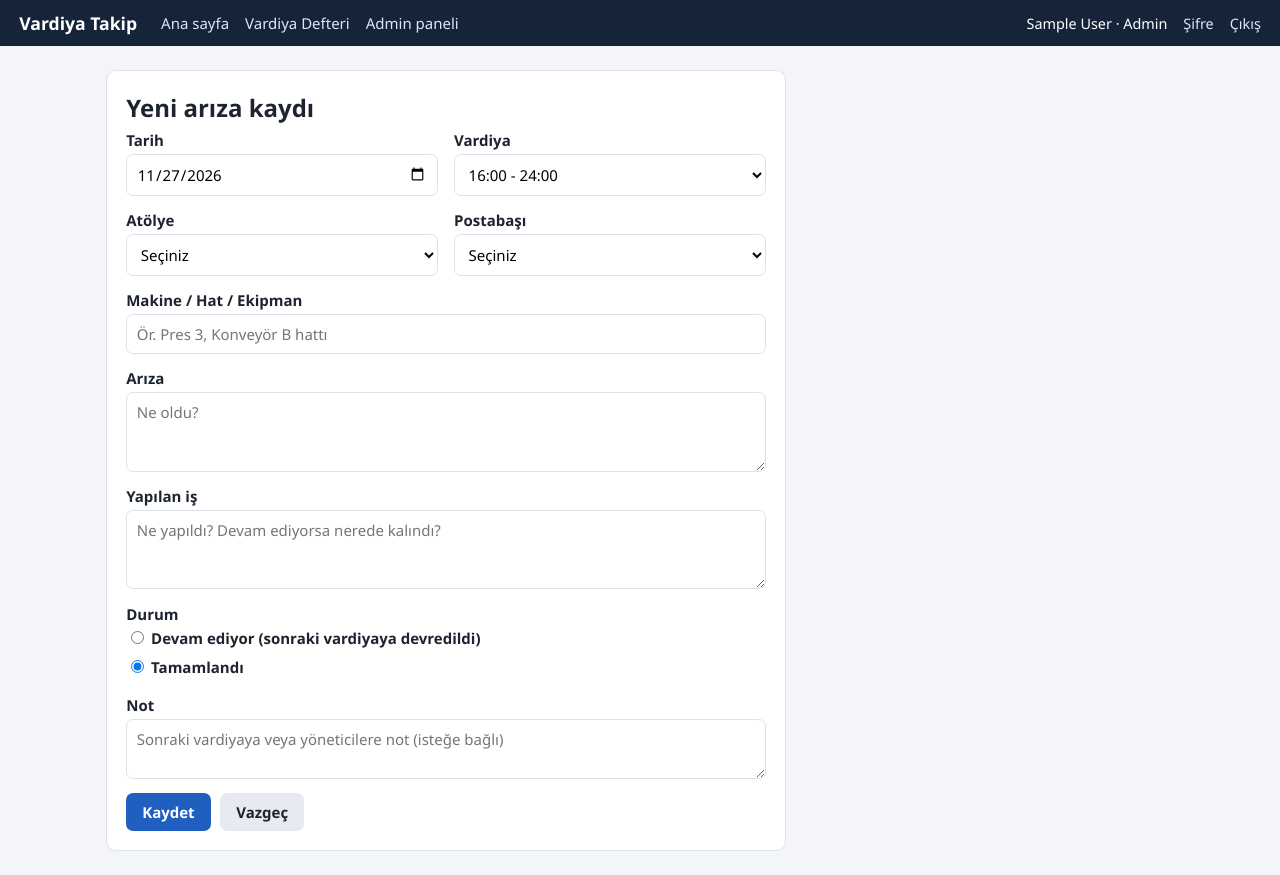
After one commit to emirhangitmez/cyb, a Django app: page /vardiya/yeni/ in a window 1280 px wide. The commit adds this page. Run offline with Django 5.2, Linux system fonts and the light colour scheme; the visitor is signed in with stand-in values (Sample User, id 1); data comes from the database, SQL or seed files in the repository.

Commit message:
Vardiya defteri: arıza kayıtları, devreden işler, postabaşı ve not
Co-Authored-By: Claude Opus 5.5 <noreply@anthropic.com>
Claude-Session: https://claude.ai/code/session_01JBKP5HxQdxcBjUHupwWZTd

```diff
--- a/config/settings.py
+++ b/config/settings.py
@@ -39,6 +39,7 @@ INSTALLED_APPS = [
     "django.contrib.messages",
     "django.contrib.staticfiles",
     "hesaplar",
+    "vardiya",
 ]
 
 MIDDLEWARE = [
--- a/config/urls.py
+++ b/config/urls.py
@@ -6,5 +6,6 @@ admin.site.site_title = "Vardiya Takip"
 
 urlpatterns = [
     path("yonetim/", admin.site.urls),
+    path("vardiya/", include("vardiya.urls")),
     path("", include("hesaplar.urls")),
 ]
--- a/static/css/uygulama.css
+++ b/static/css/uygulama.css
@@ -53,3 +53,28 @@ tr.pasif td{color:#a0a8b5}
 table.sade td{padding:.4rem 0}
 td.sayi{text-align:right;font-weight:600}
 .buyuk-sayi{font-size:2.4rem;font-weight:700;margin:.2rem 0 .6rem}
+.dugme.buyuk{padding:.75rem 1.3rem;font-size:1.05rem}
+.dugme.yesil{background:var(--basari)}
+.dugme.yesil:hover{background:#166238}
+.blok{margin-bottom:2rem}
+.rozet{display:inline-block;min-width:1.6rem;text-align:center;background:#e7ebf1;border-radius:20px;padding:.05rem .5rem;font-size:.9rem}
+.rozet.uyari{background:#fff1d6;color:#9a5b00}
+.acik-is{border-left:4px solid #e3a008;margin-bottom:.8rem}
+.acik-is p{margin:.35rem 0}
+.acik-ust{display:flex;gap:.8rem;flex-wrap:wrap;align-items:baseline}
+.not{background:#f7f9fc;padding:.4rem .6rem;border-radius:6px}
+.kapat{display:flex;gap:.5rem;margin-top:.6rem;flex-wrap:wrap}
+.kapat input{flex:1;min-width:220px;padding:.5rem .6rem;border:1px solid var(--cizgi);border-radius:7px;font:inherit}
+.tarih-gezgin{display:flex;gap:.5rem;align-items:center;flex-wrap:wrap;margin-bottom:1rem}
+.tarih-gezgin input,.tarih-gezgin select{padding:.5rem .6rem;border:1px solid var(--cizgi);border-radius:7px;font:inherit;background:#fff}
+.vardiya-baslik{font-weight:600;margin:1.2rem 0 .5rem;display:flex;gap:.8rem;align-items:baseline}
+.vardiya-baslik.simdi{color:var(--ana)}
+td.metin{white-space:normal;min-width:180px;max-width:320px}
+.durum{font-size:.82rem;padding:.15rem .5rem;border-radius:6px;font-weight:600}
+.durum.devam{background:#fff1d6;color:#9a5b00}
+.durum.bitti{background:#e5f5ec;color:var(--basari)}
+.iki-sutun{display:grid;grid-template-columns:1fr 1fr;gap:0 1rem}
+@media (max-width:600px){.iki-sutun{grid-template-columns:1fr}}
+.radyo ul,.radyo div{list-style:none;padding:0;margin:0;display:flex;flex-direction:column;gap:.3rem}
+.radyo label label{font-weight:400}
+.form-kart{max-width:680px}
--- a/templates/base.html
+++ b/templates/base.html
@@ -12,6 +12,7 @@
   <a class="logo" href="{% url 'ana_sayfa' %}">Vardiya Takip</a>
   <nav>
     <a href="{% url 'ana_sayfa' %}">Ana sayfa</a>
+    <a href="{% url 'defter' %}">Vardiya Defteri</a>
     {% if user.admin_mi %}<a href="{% url 'panel' %}">Admin paneli</a>{% endif %}
   </nav>
   <div class="kim">
--- a/templates/hesaplar/ana_sayfa.html
+++ b/templates/hesaplar/ana_sayfa.html
@@ -4,11 +4,10 @@
 <p class="soluk">{{ user.pozisyon|default:"Admin" }} · {{ user.atolye|default:"Tüm atölyeler" }}</p>
 
 <div class="izgara">
-  <div class="kart modul">
+  <a class="kart modul tiklanir" href="{% url 'defter' %}">
     <h2>Vardiya Defteri</h2>
     <p>Vardiyada yaşanan arızalar, postabaşı bilgisi, notlar ve sonraki vardiyaya devreden işler.</p>
-    <span class="etiket">Yakında (2. adım)</span>
-  </div>
+  </a>
   <div class="kart modul">
     <h2>İş İstekleri ve Görevler</h2>
     <p>{% if user.is_istegi_olusturabilir %}İş isteği oluşturun, atölyeye ve personele atayın, süresini takip edin.{% else %}Size atanan görevleri görün ve durumunu güncelleyin.{% endif %}</p>
--- /dev/null
+++ b/templates/vardiya/alan.html
@@ -0,0 +1,5 @@
+<div class="alan{% if alan.errors %} hatali{% endif %}{% if alan.name == 'durum' %} radyo{% endif %}">
+  <label for="{{ alan.id_for_label }}">{{ alan.label }}</label>
+  {{ alan }}
+  {% for h in alan.errors %}<small class="hata">{{ h }}</small>{% endfor %}
+</div>
--- /dev/null
+++ b/templates/vardiya/kayit_formu.html
@@ -0,0 +1,29 @@
+{% extends "base.html" %}
+{% block baslik %}{{ baslik }} · Vardiya Takip{% endblock %}
+{% block icerik %}
+<div class="kart form-kart">
+  <h1>{{ baslik }}</h1>
+  {% if kayit %}<p class="soluk">Ekleyen: {{ kayit.olusturan }} · {{ kayit.olusturma|date:"d.m.Y H:i" }}{% if kayit.kapatan %} · Kapatan: {{ kayit.kapatan }} ({{ kayit.kapanma|date:"d.m H:i" }}){% endif %}</p>{% endif %}
+  <form method="post">{% csrf_token %}
+    {% if form.non_field_errors %}<div class="mesaj error">{{ form.non_field_errors|join:" " }}</div>{% endif %}
+    {% for alan in form.hidden_fields %}{{ alan }}{% endfor %}
+    <div class="iki-sutun">
+      {% include "vardiya/alan.html" with alan=form.tarih %}
+      {% include "vardiya/alan.html" with alan=form.vardiya %}
+    </div>
+    <div class="iki-sutun">
+      {% if not form.atolye.is_hidden %}{% include "vardiya/alan.html" with alan=form.atolye %}{% endif %}
+      {% include "vardiya/alan.html" with alan=form.postabasi %}
+    </div>
+    {% include "vardiya/alan.html" with alan=form.ekipman %}
+    {% include "vardiya/alan.html" with alan=form.ariza %}
+    {% include "vardiya/alan.html" with alan=form.yapilan_is %}
+    {% include "vardiya/alan.html" with alan=form.durum %}
+    {% include "vardiya/alan.html" with alan=form.notlar %}
+    <div class="dugmeler">
+      <button class="dugme">Kaydet</button>
+      <a class="dugme ikincil" href="{% url 'defter' %}">Vazgeç</a>
+    </div>
+  </form>
+</div>
+{% endblock %}
--- /dev/null
+++ b/vardiya/apps.py
@@ -0,0 +1,6 @@
+from django.apps import AppConfig
+
+
+class VardiyaConfig(AppConfig):
+    default_auto_field = "django.db.models.BigAutoField"
+    name = "vardiya"
--- /dev/null
+++ b/vardiya/forms.py
@@ -0,0 +1,46 @@
+from django import forms
+
+from hesaplar.models import Atolye, Kullanici
+
+from .models import ArizaKaydi, Durum
+
+
+class ArizaFormu(forms.ModelForm):
+    class Meta:
+        model = ArizaKaydi
+        fields = ["tarih", "vardiya", "atolye", "postabasi", "ekipman", "ariza", "yapilan_is", "durum", "notlar"]
+        widgets = {
+            "tarih": forms.DateInput(attrs={"type": "date"}, format="%Y-%m-%d"),
+            "ariza": forms.Textarea(attrs={"rows": 3, "placeholder": "Ne oldu?"}),
+            "yapilan_is": forms.Textarea(attrs={"rows": 3, "placeholder": "Ne yapıldı? Devam ediyorsa nerede kalındı?"}),
+            "notlar": forms.Textarea(attrs={"rows": 2, "placeholder": "Sonraki vardiyaya veya yöneticilere not (isteğe bağlı)"}),
+            "ekipman": forms.TextInput(attrs={"placeholder": "Ör. Pres 3, Konveyör B hattı"}),
+            "durum": forms.RadioSelect,
+        }
+
+    def __init__(self, *args, kullanici=None, **kwargs):
+        super().__init__(*args, **kwargs)
+        self.kullanici = kullanici
+        atolyeler = Atolye.objects.filter(aktif=True)
+        kisiler = Kullanici.objects.filter(is_active=True, pozisyon__isnull=False)
+        if kullanici.tum_atolyeleri_gorur:
+            self.fields["atolye"].queryset = atolyeler
+        else:
+            # Kendi atölyesi dışında kayıt açamaz; alanı gizle
+            self.fields["atolye"].queryset = atolyeler.filter(pk=kullanici.atolye_id)
+            self.fields["atolye"].initial = kullanici.atolye_id
+            self.fields["atolye"].widget = forms.HiddenInput()
+            kisiler = kisiler.filter(atolye_id=kullanici.atolye_id)
+        self.fields["postabasi"].queryset = kisiler.order_by("first_name")
+        self.fields["atolye"].empty_label = "Seçiniz"
+        self.fields["postabasi"].empty_label = "Seçiniz"
+        self.fields["durum"].choices = Durum.choices
+        if not self.instance.pk and kullanici.atolye_id:
+            self.fields["atolye"].initial = kullanici.atolye_id
+            self.fields["postabasi"].initial = kullanici.pk
+
+    def clean(self):
+        veri = super().clean()
+        if veri.get("durum") == Durum.BITTI and not veri.get("yapilan_is"):
+            self.add_error("yapilan_is", "Tamamlanan iş için yapılan işi yazın.")
+        return veri
--- /dev/null
+++ b/vardiya/urls.py
@@ -0,0 +1,10 @@
+from django.urls import path
+
+from . import views
+
+urlpatterns = [
+    path("", views.defter, name="defter"),
+    path("yeni/", views.kayit_ekle, name="kayit_ekle"),
+    path("<int:pk>/", views.kayit_duzenle, name="kayit_duzenle"),
+    path("<int:pk>/kapat/", views.kayit_kapat, name="kayit_kapat"),
+]
--- /dev/null
+++ b/vardiya/views.py
@@ -0,0 +1,105 @@
+import datetime
+
+from django.contrib import messages
+from django.contrib.auth.decorators import login_required
+from django.core.exceptions import PermissionDenied
+from django.shortcuts import get_object_or_404, redirect, render
+from django.utils import timezone
+
+from hesaplar.models import Atolye
+
+from .forms import ArizaFormu
+from .models import ArizaKaydi, Durum, Vardiya, simdiki_vardiya
+
+
+def _gorunur_kayitlar(kullanici):
+    qs = ArizaKaydi.objects.select_related("atolye", "postabasi", "olusturan", "kapatan")
+    if not kullanici.tum_atolyeleri_gorur:
+        qs = qs.filter(atolye_id=kullanici.atolye_id)
+    return qs
+
+
+@login_required
+def defter(request):
+    kayitlar = _gorunur_kayitlar(request.user)
+    bugun = timezone.localdate()
+    try:
+        tarih = datetime.date.fromisoformat(request.GET.get("tarih", ""))
+    except ValueError:
+        tarih = bugun
+    atolye = request.GET.get("atolye", "")
+    if atolye:
+        kayitlar = kayitlar.filter(atolye_id=atolye)
+
+    acik = kayitlar.filter(durum=Durum.DEVAM).order_by("tarih", "vardiya", "olusturma")
+    gunun = kayitlar.filter(tarih=tarih)
+    vardiyalar = [(v, [k for k in gunun if k.vardiya == v.value]) for v in reversed(Vardiya)]
+
+    return render(
+        request,
+        "vardiya/defter.html",
+        {
+            "acik": acik,
+            "vardiyalar": vardiyalar,
+            "tarih": tarih,
+            "bugun": bugun,
+            "onceki": tarih - datetime.timedelta(days=1),
+            "sonraki": tarih + datetime.timedelta(days=1),
+            "simdiki": simdiki_vardiya(),
+            "atolyeler": Atolye.objects.filter(aktif=True) if request.user.tum_atolyeleri_gorur else None,
+            "secili_atolye": atolye,
+        },
+    )
+
+
+@login_required
+def kayit_ekle(request):
+    form = ArizaFormu(request.POST or None, kullanici=request.user)
+    if request.method == "POST" and form.is_valid():
+        kayit = form.save(commit=False)
+        kayit.olusturan = request.user
+        if kayit.durum == Durum.BITTI:
+            kayit.kapatan, kayit.kapanma = request.user, timezone.now()
+        kayit.save()
+        messages.success(request, "Arıza kaydı eklendi.")
+        return redirect("defter")
+    return render(request, "vardiya/kayit_formu.html", {"form": form, "baslik": "Yeni arıza kaydı"})
+
+
+@login_required
+def kayit_duzenle(request, pk):
+    kayit = get_object_or_404(ArizaKaydi, pk=pk)
+    if not kayit.kullanici_duzenleyebilir(request.user):
+        raise PermissionDenied
+    eski_durum = kayit.durum
+    form = ArizaFormu(request.POST or None, instance=kayit, kullanici=request.user)
+    if request.method == "POST" and form.is_valid():
+        kayit = form.save(commit=False)
+        if eski_durum == Durum.DEVAM and kayit.durum == Durum.BITTI:
+            kayit.kapatan, kayit.kapanma = request.user, timezone.now()
+        elif kayit.durum == Durum.DEVAM:
+            kayit.kapatan, kayit.kapanma = None, None
+        kayit.save()
+        messages.success(request, "Kayıt güncellendi.")
+        return redirect("defter")
+    return render(request, "vardiya/kayit_formu.html", {"form": form, "baslik": "Kaydı düzenle", "kayit": kayit})
+
+
+@login_required
+def kayit_kapat(request, pk):
+    """Devreden bir işi tek adımda kapatır: sadece yapılan işi yazıp 'Tamamlandı' der."""
+    kayit = get_object_or_404(ArizaKaydi, pk=pk, durum=Durum.DEVAM)
+    if not kayit.kullanici_duzenleyebilir(request.user):
+        raise PermissionDenied
+    if request.method == "POST":
+        ek = request.POST.get("yapilan_is", "").strip()
+        if not ek:
+            messages.error(request, "Kapatmak için yapılan işi yazın.")
+            return redirect("defter")
+        zaman = timezone.localtime().strftime("%d.%m %H:%M")
+        kayit.yapilan_is = (kayit.yapilan_is + "\n" if kayit.yapilan_is else "") + f"[{zaman} {request.user}] {ek}"
+        kayit.durum = Durum.BITTI
+        kayit.kapatan, kayit.kapanma = request.user, timezone.now()
+        kayit.save()
+        messages.success(request, f"{kayit.ekipman} işi tamamlandı olarak kapatıldı.")
+    return redirect("defter")
```
Also changed, not shown: templates/vardiya/defter.html (added, +86 -0 lines), vardiya/admin.py (added, +10 -0 lines), vardiya/models.py (added, +65 -0 lines), vardiya/tests.py (added, +100 -0 lines), README.md, vardiya/__init__.py (added), vardiya/migrations/0001_initial.py (added), vardiya/migrations/__init__.py (added).
